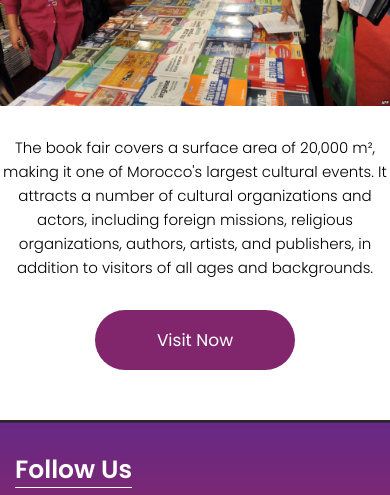
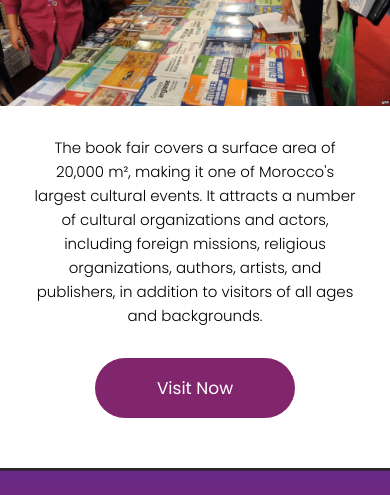
Before and after one commit to aminesaissihassani/memorialbooks-brief-2, a plain HTML site: page events.html in a window 390 px wide. Shown: the part 1000-1495 px from the top of the page. Drawn offline with Linux system fonts and the light colour scheme.

Commit message:
fix a bug in events

```diff
--- a/css/style.css
+++ b/css/style.css
@@ -1838,7 +1838,7 @@ margin-top: 90px;
         margin: 0 50px;
     }
     .casa-des {
-        margin-left: 0;
+        margin: 0 30px;
     }
 }
 
```
